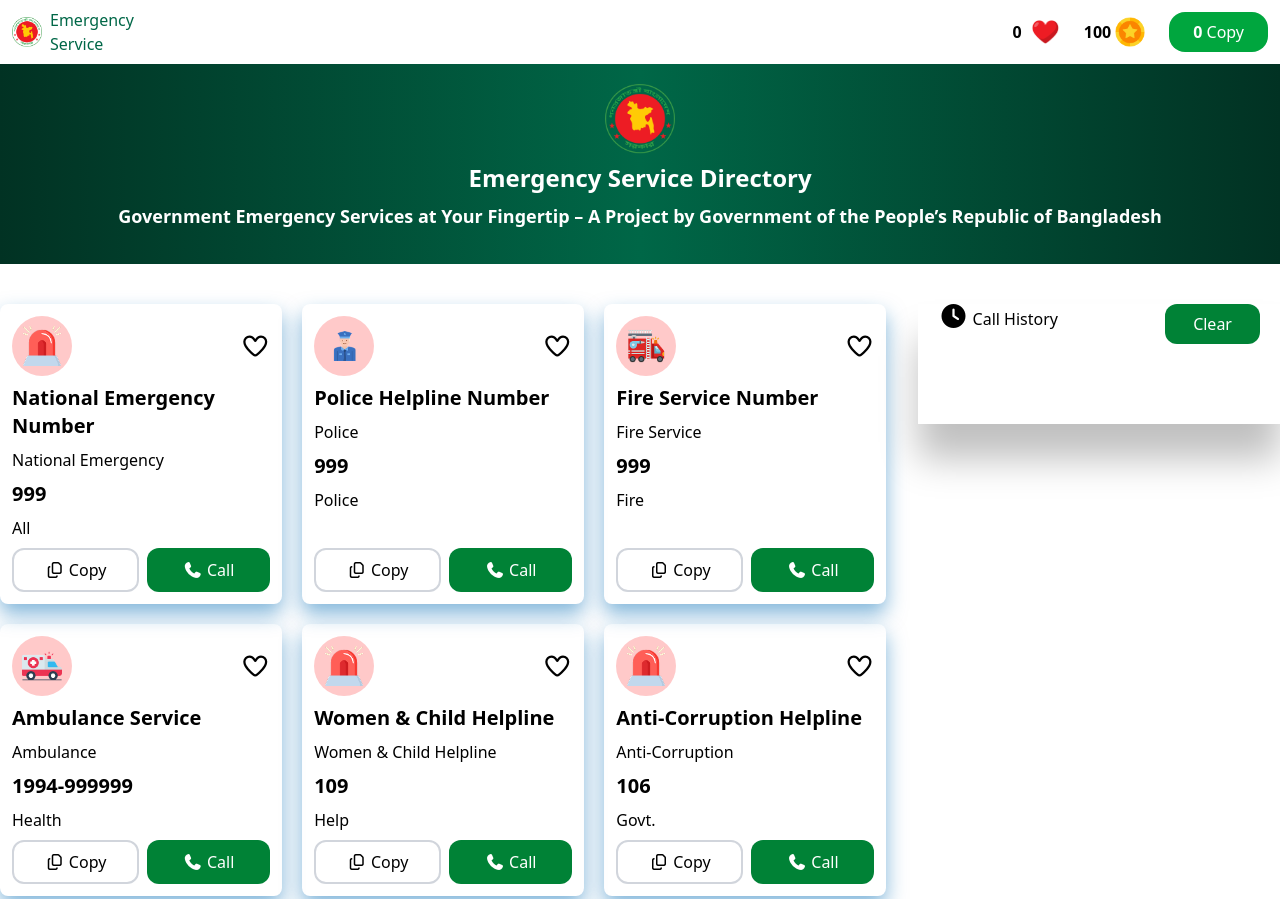
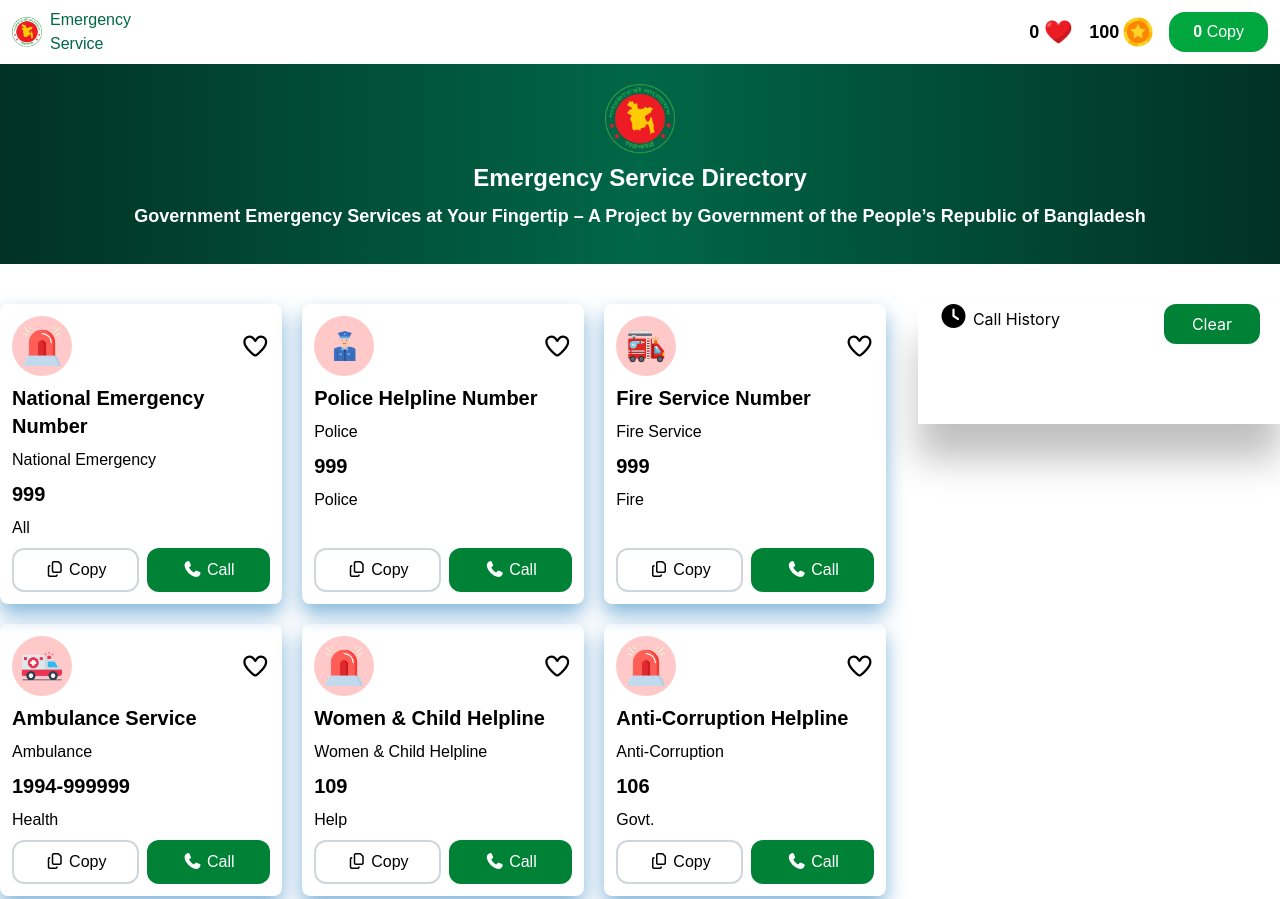
Before and after one commit to udoykumar/emergency-hotline-website, a website: page index.html in a window 1280 px wide. Shown: the top 899 px of the page. Drawn offline with Linux system fonts and the light colour scheme.

Commit message:
emergency hotline project complete and final commit

```diff
--- a/index.html
+++ b/index.html
@@ -24,13 +24,13 @@
                     <img width="30" src="./assets/logo.png" alt="Logo">
                     <p class="text-[#006747]">Emergency <br>Service</p>
                 </div>
-                <div class="flex gap-6">
-                    <div class="flex items-center gap-2">
-                        <p id="heart-count" class="font-semibold">0</p>
+                <div class="flex">
+                    <div class="flex items-center">
+                        <p id="heart-count" class="font-semibold md:pr-1 md:text-lg">0 </p>
                         <img width="30" src="./assets/heart.png" alt="">
                     </div>
-                    <div class="flex items-center gap-1">
-                        <p id="star-count" class="font-semibold">100</p>
+                    <div class="flex items-center px-2 md:px-4">
+                        <p id="star-count" class="font-semibold pr-1 md:pr-1 md:text-lg">100 </p>
                         <img width="30" src="./assets/coin.png" alt="">
                     </div>
                     <button class="bg-green-600 px-6 py-2 rounded-2xl text-white"><span id="copy-count"
```
Also changed, not shown: src/output.css.
